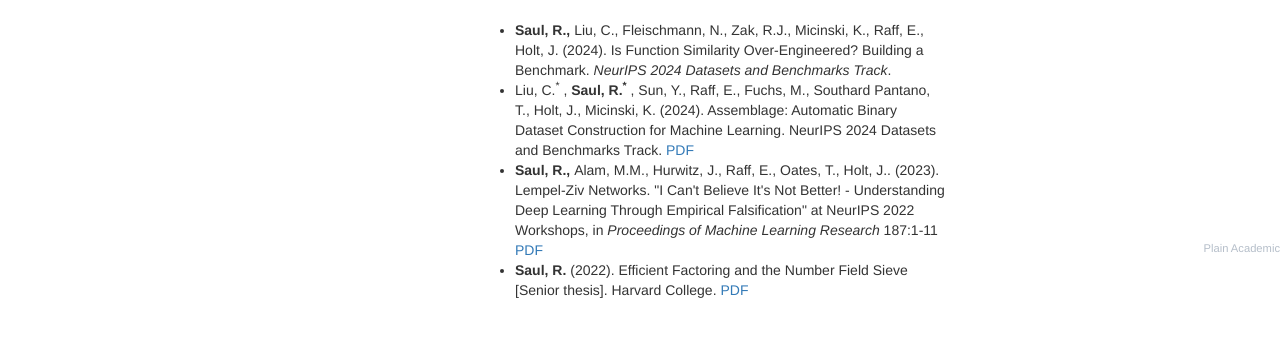
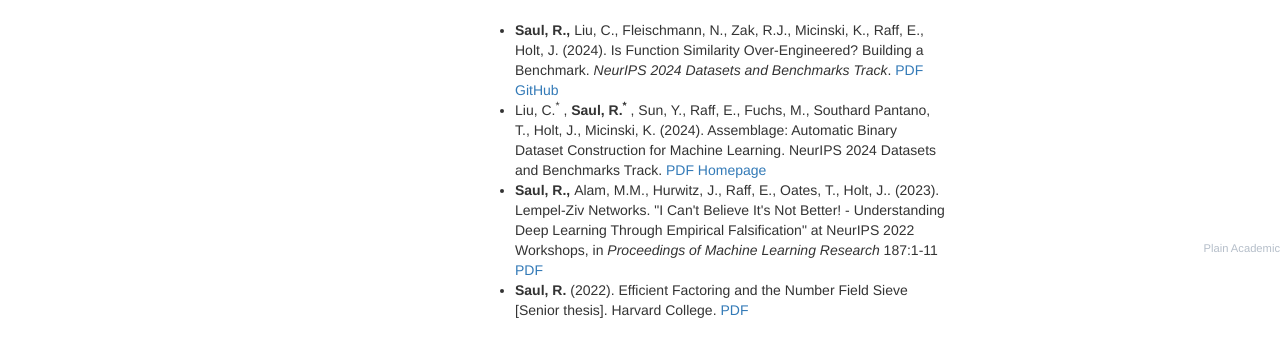
Before and after one commit to rbsaul/rbsaul.github.io, a plain HTML site: page index.html in a window 1280 px wide. Shown: the part 631-988 px from the top of the page. Drawn offline with nearby package versions, Linux system fonts and the light colour scheme.

Commit message:
add links to GitHub

```diff
--- a/index.html
+++ b/index.html
@@ -125,6 +125,9 @@
                 	<strong> Saul, R., </strong> Liu, C., Fleischmann, N., Zak, R.J., Micinski, K.,
                 	Raff, E., Holt, J. (2024). Is Function Similarity Over-Engineered? Building
                		a Benchmark. <i> NeurIPS 2024 Datasets and Benchmarks Track</i>.
+               		<a class="paper" href="https://arxiv.org/pdf/2410.22677">PDF</a>
+               		<a href="https://github.com/FutureComputing4AI/Reverse-Engineering-Function-Search">
+					    GitHub</a>
                		</li>
 
                 	<li>
@@ -133,6 +136,8 @@
                 	Assemblage: Automatic Binary Dataset Construction for Machine Learning.
                 	<it> NeurIPS 2024 Datasets and Benchmarks Track.</it>
                 	<a class="paper" href="https://arxiv.org/pdf/2405.03991">PDF</a>
+                	<a href="https://assemblage-dataset.net/">
+					    Homepage</a>
                 	</li>
 
                 	<li>
```
